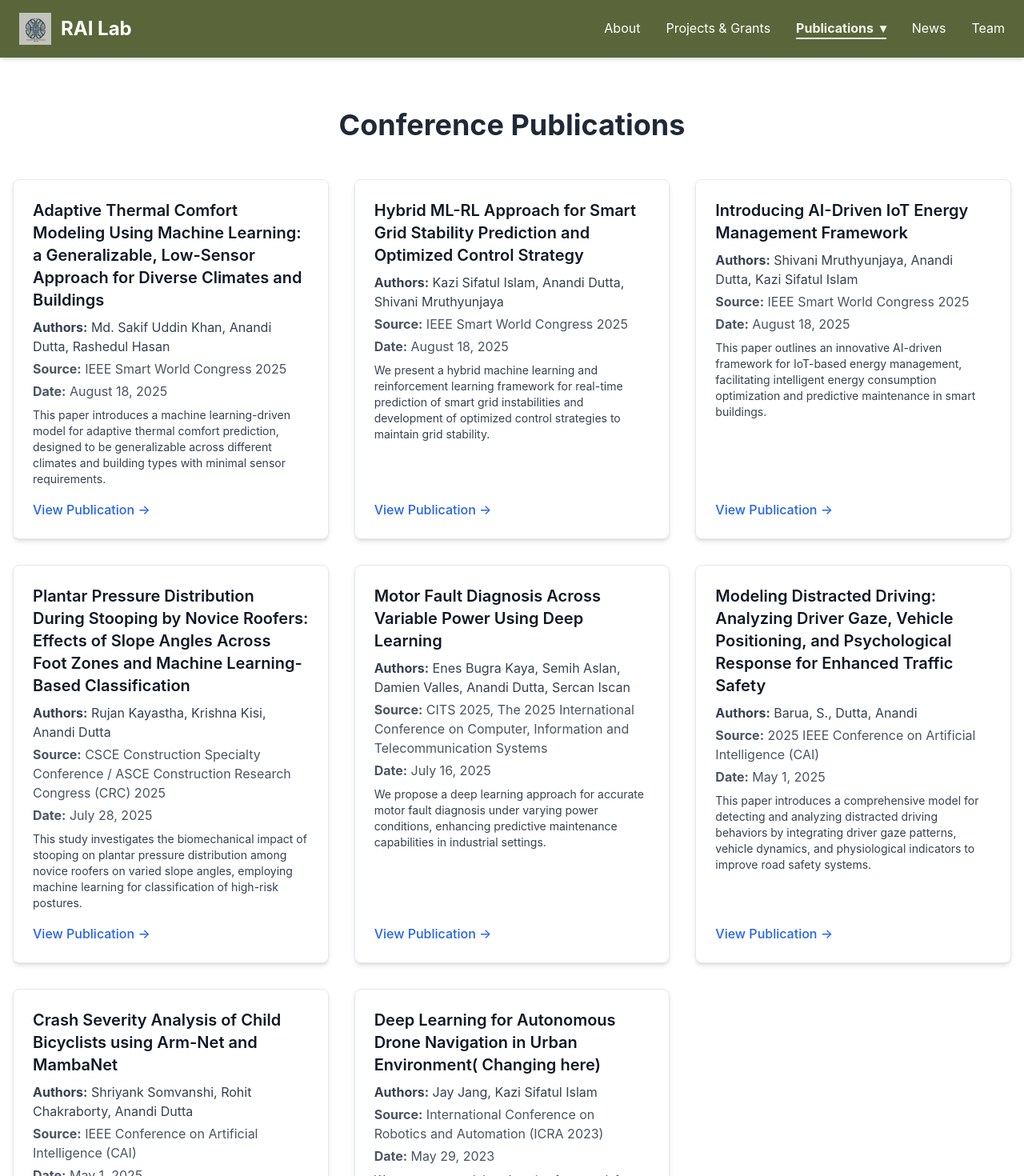
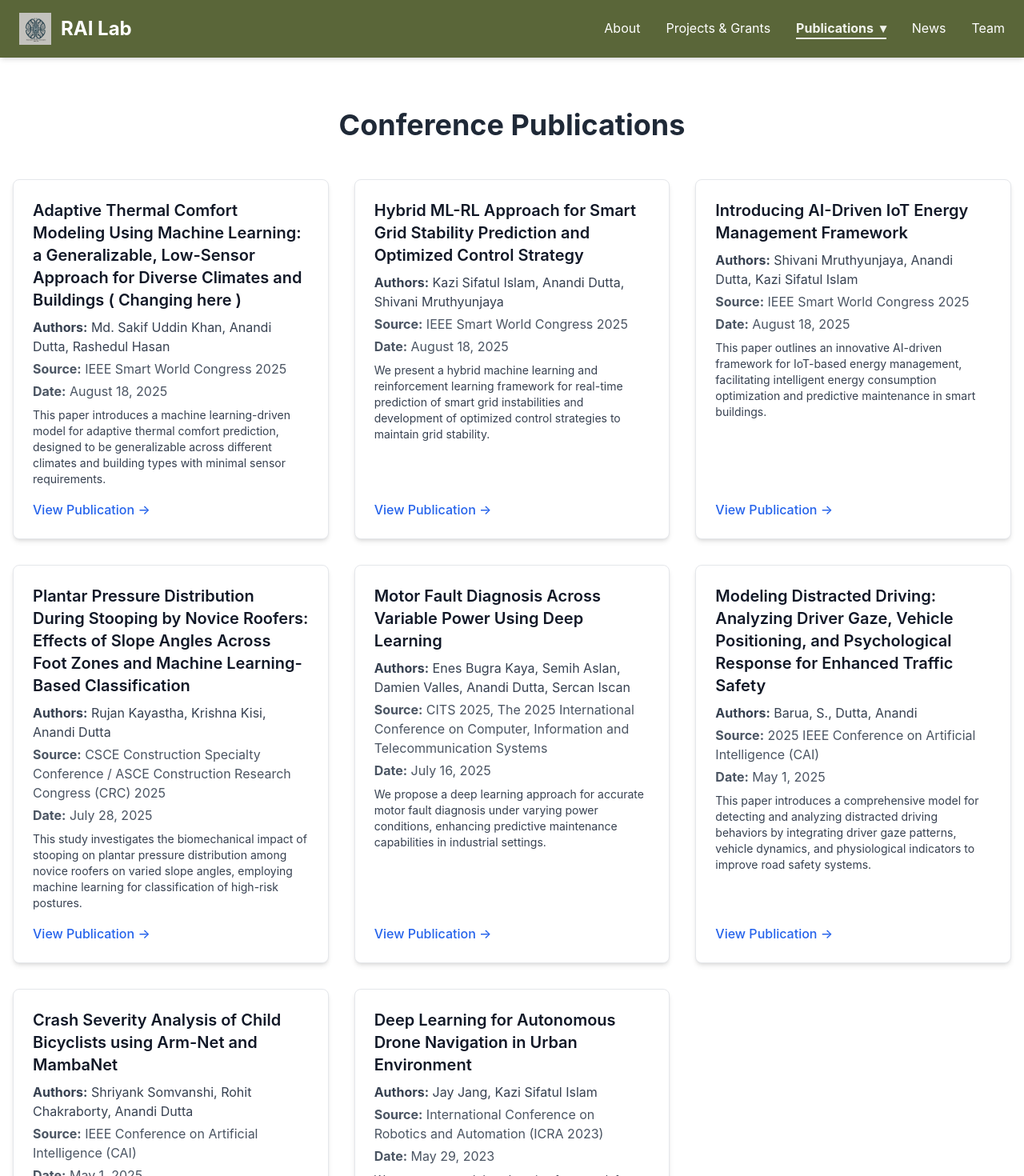
Before and after one commit to PratigyaWagle/RAI-Lab, a React (Create React App) app in the folder client/: page /publications/conference in a window 1280 px wide. Shown: the top 1470 px of the page at 80% size. Built offline with nearby package versions, Linux system fonts and the light colour scheme.

Commit message:
Update conferencePublications.js

```diff
--- a/client/src/data/conferencePublications.js
+++ b/client/src/data/conferencePublications.js
@@ -3,7 +3,7 @@
 const conferencePublications = [
     {
         id: "pub-002",
-        title: "Deep Learning for Autonomous Drone Navigation in Urban Environment( Changing here)",
+        title: "Deep Learning for Autonomous Drone Navigation in Urban Environment",
         authors: ["Jay Jang", "Kazi Sifatul Islam"],
         journalConference: "International Conference on Robotics and Automation (ICRA 2023)",
         publicationDate: "2023-05-29",
@@ -53,7 +53,7 @@ const conferencePublications = [
     },
     {
         id: "pub-015",
-        title: "Adaptive Thermal Comfort Modeling Using Machine Learning: a Generalizable, Low-Sensor Approach for Diverse Climates and Buildings",
+        title: "Adaptive Thermal Comfort Modeling Using Machine Learning: a Generalizable, Low-Sensor Approach for Diverse Climates and Buildings ( Changing here )",
         authors: ["Md. Sakif Uddin Khan", "Anandi Dutta", "Rashedul Hasan"],
         journalConference: "IEEE Smart World Congress 2025",
         publicationDate: "2025-08-18",
```
